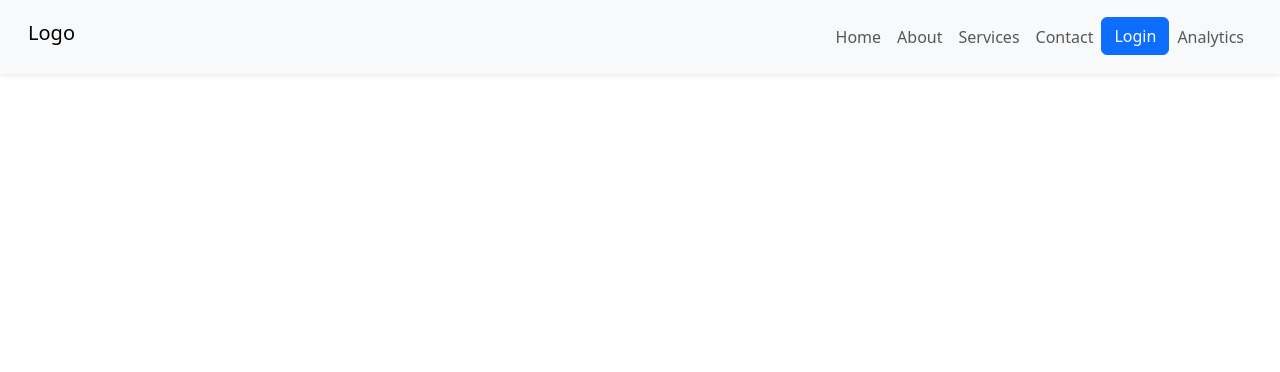
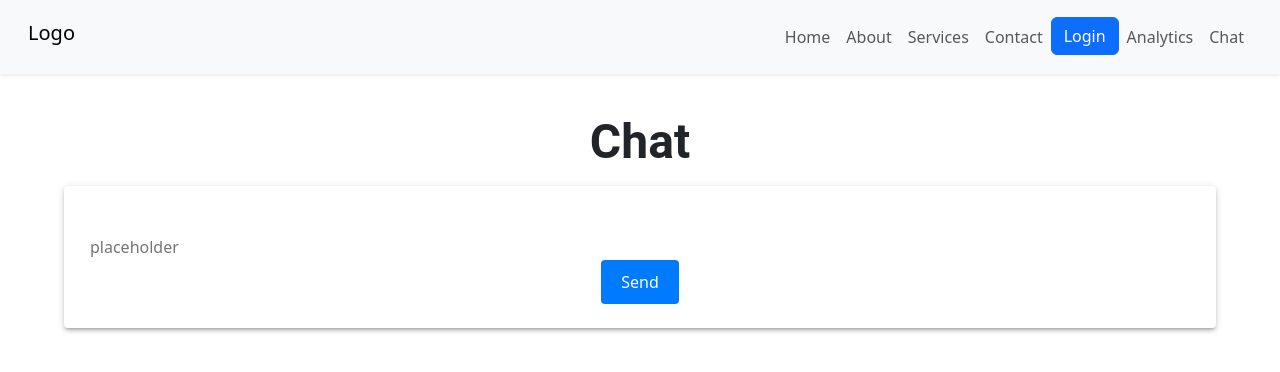
Before and after one commit to Nauman-S/cloud_computing, a React (Create React App) app in the folder ui/: page /chat in a window 1280 px wide. Shown: the top 372 px of the page. Built offline with nearby package versions, Linux system fonts and the light colour scheme.

Commit message:
chat-poc

```diff
--- a/ui/package.json
+++ b/ui/package.json
@@ -5,6 +5,7 @@
   "dependencies": {
     "@emotion/react": "^11.14.0",
     "@emotion/styled": "^11.14.0",
+    "@microsoft/fetch-event-source": "^2.0.1",
     "@mui/icons-material": "^6.4.6",
     "@mui/material": "^6.4.6",
     "axios": "^1.8.1",
@@ -21,6 +22,7 @@
     "react-scripts": "5.0.1",
     "react-select": "^5.10.0",
     "recharts": "^2.15.1",
+    "ui": "file:",
     "web-vitals": "^4.2.4"
   },
   "devDependencies": {
--- a/ui/src/App.js
+++ b/ui/src/App.js
@@ -3,6 +3,7 @@ import "./App.css";
 import SignUp from "./components/Signup/Signup";
 import "bootstrap/dist/css/bootstrap.min.css";
 import Nav from "./components/Nav/Nav";
+import Chat from "./components/Chat/Chat";
 
 function App() {
   return (
@@ -11,6 +12,7 @@ function App() {
       <div className="App">
         <Routes>
           <Route path="/signup" element={<SignUp />} />
+          <Route path="/chat" element={<Chat />} />
         </Routes>
       </div>
     </BrowserRouter>
--- /dev/null
+++ b/ui/src/components/Chat/Chat.js
@@ -0,0 +1,32 @@
+import React from "react";
+import {Box} from "@mui/material";
+import UserInteraction from "./UserInteraction";
+import Header from "./Header";
+
+const Chat = () => {
+    return (
+    <Box sx={{
+        width: "100%",
+        display: "flex",
+        flexDirection: "column",
+        alignItems: "center",
+        p: 2,
+      }}>
+
+        <Box sx={{ width: "100%", maxWidth: "1200px", mt: 3 }}>
+
+         <Header/>
+
+        </Box>
+
+
+        <Box sx={{ width: "100%", maxWidth: "1200px", mt: 3 }}>
+
+            <UserInteraction/>
+
+        </Box>
+    </Box>
+    );
+  };
+
+export default Chat;
--- /dev/null
+++ b/ui/src/components/Chat/Header.js
@@ -0,0 +1,28 @@
+import React from "react";
+import { Typography} from "@mui/material";
+import { ResponsiveContainer } from "recharts";
+
+const ChatHeader = () => {
+
+    const title = "Chat";
+
+    return (
+    <ResponsiveContainer width="100%">
+        <Typography
+                variant="h3"
+                sx={{
+                textAlign: "center",
+                fontFamily: "'Roboto', sans-serif",
+                fontWeight: "bold",
+                mb: 2,
+                }}
+        >
+
+            {title}
+
+        </Typography>
+    </ResponsiveContainer>
+    );
+};
+
+export default ChatHeader;
--- /dev/null
+++ b/ui/src/components/Chat/TextAndSubmission.js
@@ -0,0 +1,62 @@
+import React, {useState} from "react";
+import { ResponsiveContainer } from "recharts";
+import { fetchEventSource } from "@microsoft/fetch-event-source";
+import URLs from "../../constants/urls";
+
+
+const TextAndSubmission = () => {
+    const [inputValue, setInputValue] = useState('');
+    const [messages, setMessages] = useState([]);
+
+    const handleSubmit = () => {
+        if (inputValue.trim()) {
+          console.log("Submitted message:", inputValue);
+          fetchEventSource(`${URLs.CHAT_MOCK_STREAM}?query=${encodeURIComponent(inputValue)}`, {
+            method: "GET",
+            headers: {
+              "X-TESTER-REQUEST": "tester_secret_api_key",
+            },
+            onmessage: (event) => {
+              console.log("Received event:", event.data);
+              setMessages((prevMessages) => [...prevMessages, event.data]); // Append new messages
+            },
+            onerror: (error) => {
+              console.error("SSE connection error:", error);
+            },
+          });
+
+          setInputValue("");
+        }
+      };
+return (
+    <ResponsiveContainer style={{ width: "100%", overflowX: "auto" }}>
+      <input
+        type="text"
+        placeholder="placeholder"
+        value={inputValue}
+        onChange={(e) => setInputValue(e.target.value)}
+        style={{
+          width: "100%",
+          whiteSpace: "nowrap",
+          border: "none",
+          outline: "none",
+        }}
+      />
+      <button
+        onClick={handleSubmit}
+        style={{
+          padding: "10px 20px",
+          backgroundColor: "#007bff",
+          color: "#fff",
+          border: "none",
+          borderRadius: "4px",
+          cursor: "pointer",
+        }}
+      >
+        Send
+      </button>
+    </ResponsiveContainer>
+  );
+};
+
+export default TextAndSubmission;
--- /dev/null
+++ b/ui/src/components/Chat/UserInteraction.js
@@ -0,0 +1,22 @@
+import React from 'react';
+import {Box, Container, Card} from "@mui/material";
+import TextAndSubmission from "./TextAndSubmission";
+
+const UserInteraction = () => {
+
+  return (
+    <Container maxWidth="xl" sx={{ py: 4 }}>
+        <Card elevation={3}>
+            <main className="flex-1 flex flex-col justify-end p-4">
+                <div className="max-w-4xl w-full mx-auto">
+                <Box sx={{ width: "100%", maxWidth: "1200px", mt: 3 }}>
+                    <TextAndSubmission />
+                </Box>
+                </div>
+            </main>
+        </Card>
+    </Container>
+  );
+};
+
+export default UserInteraction;
--- a/ui/src/components/Nav/Nav.js
+++ b/ui/src/components/Nav/Nav.js
@@ -79,6 +79,15 @@ const Nav = () => {
                   Analytics
                 </Link>
               </li>
+              <li className="nav-item">
+                <Link
+                  to="/chat"
+                  className="nav-link"
+                  onClick={handleLinkClick}
+                >
+                  Chat
+                </Link>
+              </li>
             </ul>
           </div>
         </div>
--- a/ui/src/constants/urls.js
+++ b/ui/src/constants/urls.js
@@ -1,5 +1,6 @@
 const BASE_URL = `${process.env.REACT_APP_API_INGRESS_PROTOCOL}://${process.env.REACT_APP_API_INGRESS_HOST}:${process.env.REACT_APP_API_INGRESS_PORT}`;
 const PATENT_DATA_BASE_URL = "https://ipos.naumansajid.com/service/patent";
+const CHAT_BASE_URL = "https://ipos.naumansajid.com/service/chat";
 // const PATENT_DATA_BASE_URL = "/service/patent";
 
 const URLs = {
@@ -14,6 +15,8 @@ const URLs = {
   PATENT_BY_COUNTRY: `${PATENT_DATA_BASE_URL}?groupBy=country&aggregate=count`,
   PATENT_BY_YEAR: `${PATENT_DATA_BASE_URL}?groupBy=year&aggregate=count`,
   PATENT_BY_IPC: `${PATENT_DATA_BASE_URL}?groupBy=ipc&aggregate=count`,
+
+  CHAT_MOCK_STREAM: `${CHAT_BASE_URL}/stream/mock`,
 };
 
 export default URLs;
```
Also changed, not shown: 1 other file (tests, documents, lock files or other folders).
